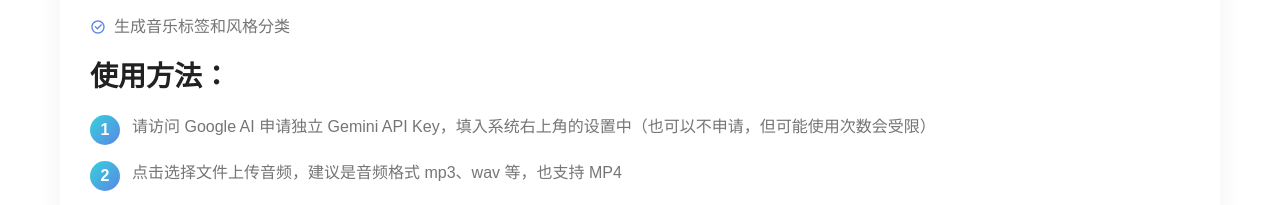
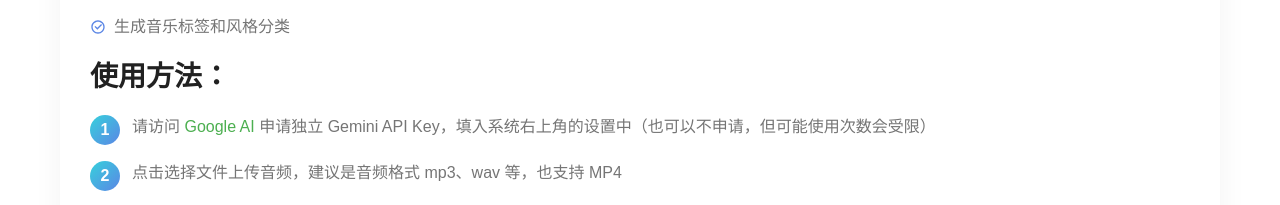
Before and after one commit to alex2wong/how-is-your-song, a React (Vite) app: page / in a window 1280 px wide. Shown: the part 1087-1292 px from the top of the page. Built offline with nearby package versions, Linux system fonts and the light colour scheme; no server answers.

Commit message:
fix: url for google ai

```diff
--- a/src/components/InstructionsSection.jsx
+++ b/src/components/InstructionsSection.jsx
@@ -35,7 +35,7 @@
       <div className="steps-list">
         <div className="step-item">
           <div className="step-number" style={{ backgroundColor: 'var(--secondary-gradient)', color: '#fff' }}>1</div>
-          <div style={{ color: 'var(--text-secondary)', textAlign: 'left' }}>请访问 Google AI 申请独立 Gemini API Key，填入系统右上角的设置中（也可以不申请，但可能使用次数会受限）</div>
+          <div style={{ color: 'var(--text-secondary)', textAlign: 'left' }}>请访问 <a href="https://aistudio.google.com/apikey" target="_blank" rel="noopener noreferrer">Google AI</a> 申请独立 Gemini API Key，填入系统右上角的设置中（也可以不申请，但可能使用次数会受限）</div>
         </div>
         <div className="step-item">
           <div className="step-number" style={{ backgroundColor: 'var(--secondary-gradient)', color: '#fff' }}>2</div>
```
